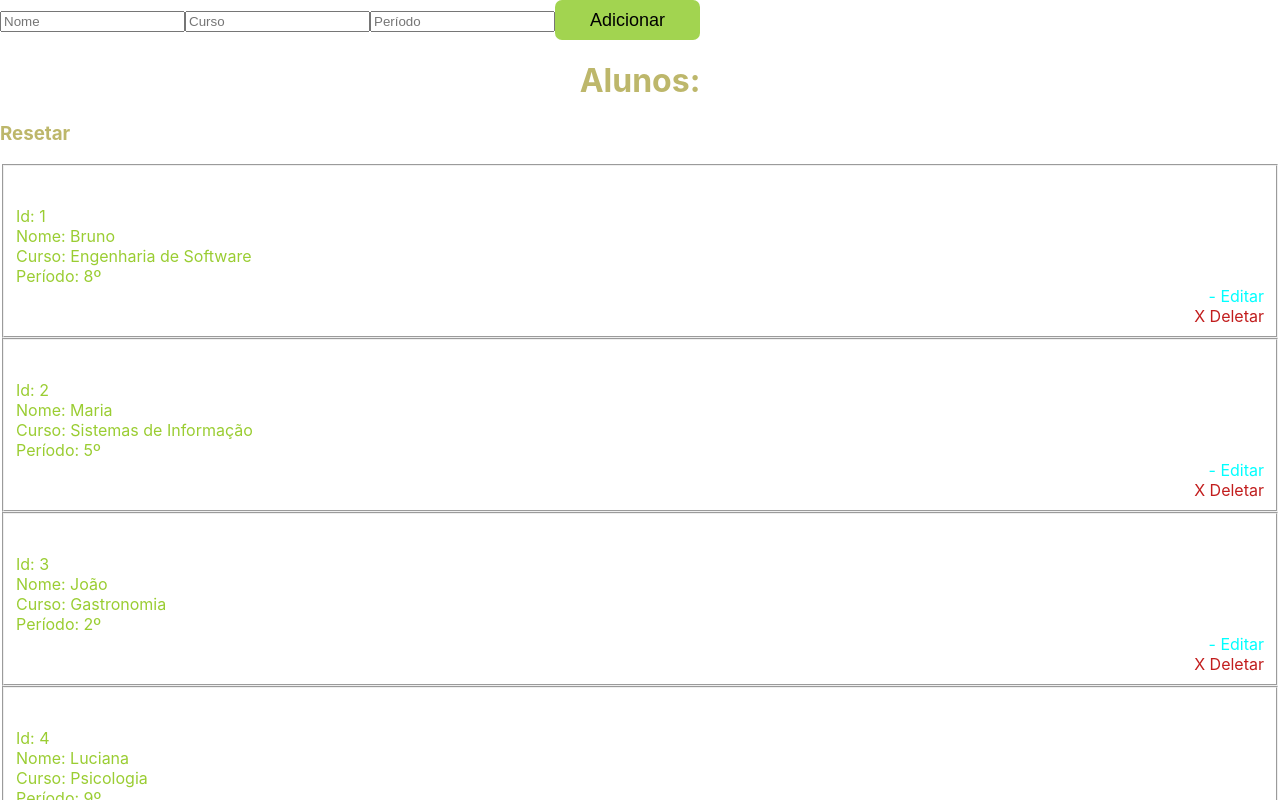
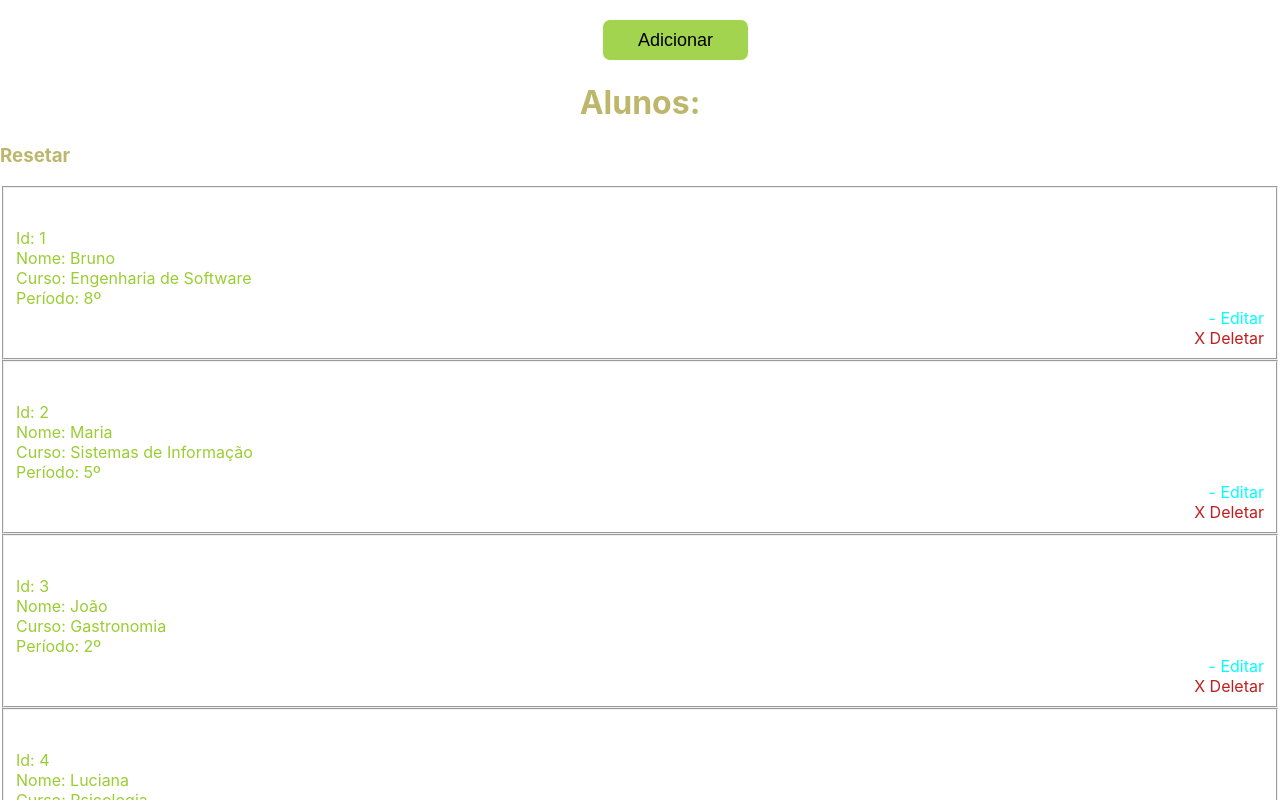
Before and after one commit to BrunoGrM/gcm-faculdade, a React (Create React App) app: page / in a window 1280 px wide. Shown: the top 800 px of the page. Built offline with nearby package versions, Linux system fonts and the light colour scheme.

Commit message:
Caso 0000008: Criar componente Input

```diff
--- a/src/App.js
+++ b/src/App.js
@@ -1,6 +1,7 @@
 import React, { useState } from 'react'
 import './App.css'
 import Button from './components/Button/Button'
+import Input from './components/Input/Input'
 
 const App = () => {
     const matriculados = [
@@ -69,7 +70,7 @@ const App = () => {
     return (
         <>
         <form>
-            <input
+            <Input
                 type="text"
                 name="nome"
                 value={nome}
@@ -77,7 +78,7 @@ const App = () => {
                 onChange={e => setNome(e.target.value)}
                 placeholder="Nome"
             />
-            <input
+            <Input
                 type="text"
                 name="curso"
                 value={curso}
@@ -85,7 +86,7 @@ const App = () => {
                 onChange={e => setCurso(e.target.value)}
                 placeholder="Curso"
             />
-            <input
+            <Input
                 type="text"
                 name="periodo"
                 value={periodo}
--- /dev/null
+++ b/src/components/Input/Input.jsx
@@ -0,0 +1,10 @@
+import React from 'react'
+import './input-styles.css'
+
+const Input = (props) => {
+    return (
+        <input props={props} />
+    )
+}
+
+export default Input
--- /dev/null
+++ b/src/components/Input/input-styles.css
@@ -0,0 +1,15 @@
+input {
+    border: 0;
+    height: 40px;
+    margin-right: 15px;
+    margin-top: 20px;
+    border-radius: 7px;
+    padding-left: 5px;
+    color: black;
+    font-weight: bold;
+    outline: 0;
+}
+
+input:focus {
+    border: 2px solid rgb(170, 69, 228) !important;
+}
```
